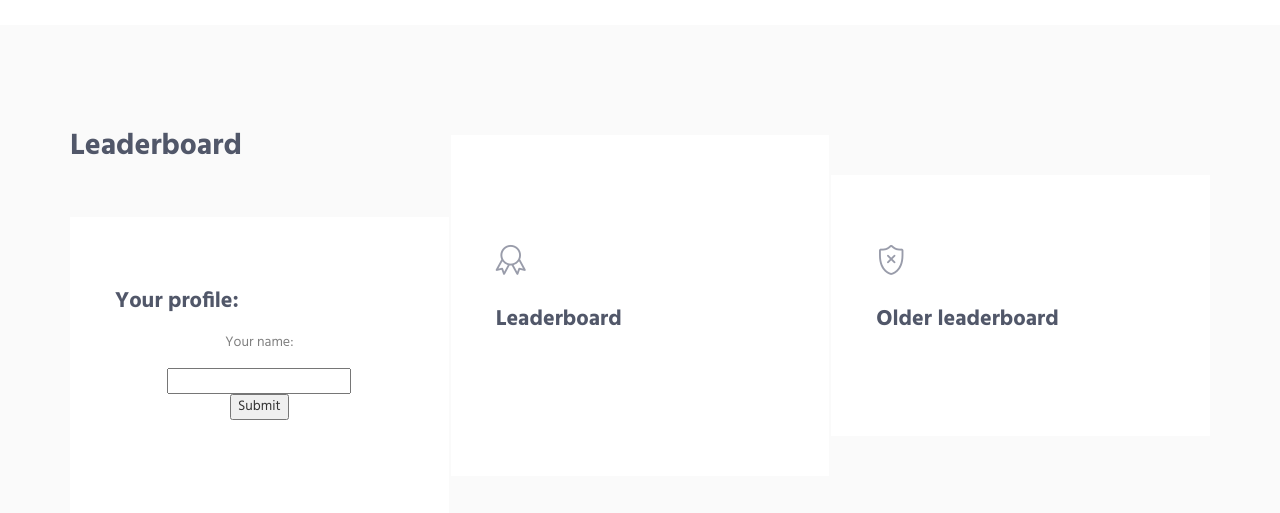
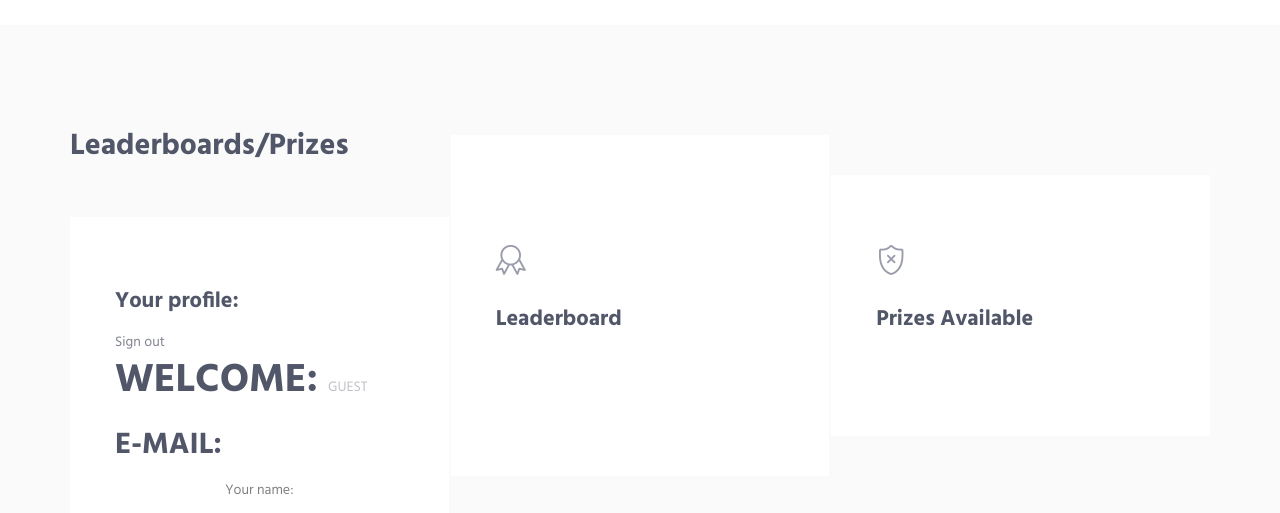
Before and after one commit to ealejeASC4/demoSite, a plain HTML site: page index.html in a window 1280 px wide. Shown: the part 1460-1973 px from the top of the page. Drawn offline with Linux system fonts and the light colour scheme; no server answers.

Commit message:
newest version

```diff
--- a/index.html
+++ b/index.html
@@ -14,7 +14,12 @@
     <!-- BEGIN HEAD -->
     <head>
 
+<!--Reference platform.js library here
+    592056830069-5ecmmhjbcopeapee54fqoel9vjgg6omd.apps.googleusercontent.com-->
+    <script src="https://apis.google.com/js/platform.js" async defer></script>
 
+   <!--Reference Client ID in meta tag here-->
+    <meta name="google-signin-client_id" content="592056830069-5ecmmhjbcopeapee54fqoel9vjgg6omd.apps.googleusercontent.com">
 
 <script src="https://www.gstatic.com/firebasejs/4.2.0/firebase.js"></script>
 <script>
@@ -239,7 +244,7 @@ $(document).ready(function(){
                 <div class="content-lg container">
                     <div class="row row-space-1">
                         <div class="col-sm-4 sm-margin-b-2">
-                            <h2>Leaderboard</h2>
+                            <h2>Leaderboards/Prizes</h2>
                             <!-- Pricing -->
                             <div class="pricing">
                                 <div class="margin-b-30">
@@ -250,12 +255,40 @@ $(document).ready(function(){
    <div class ="mainContainer">
      <h3>Your profile:</h3><div class="name2"></div>
 
+
+
+
+<div class="signs">
+        <div class="g-signin2" data-onsuccess="onSignIn"></div>
+        <a href="#" class="signOut" onclick="onSignOut();">Sign out</a>
+    </div>
+
+
+   <div class ="mainContainer">
+        <!--Text greeting user-->
+        <header>
+            <h1>WELCOME: <span class="userName">GUEST</span></h1>
+       </header>
+
+       <!--Populate section with user data-->
+        <section>
+
+
+           <!--User Data-->
+            <div class="userData">
+                <h2>E-MAIL:</h2>
+                <p class="email"></p>
+            </div>
+        </section>
+    </div>
+
 <div class="userContainer">
+
 
        <form>
             <div class="textContainer">
                 <div>
-                    <p><center><font color="grey">Your name:</font></center></p><center><input id="name" type="text"></center>
+                    <p><center><font color="grey">Your name:</font></center></p><center><input class='userName' id="name" type="text"></center>
                 </div>
 
            </div>
@@ -298,9 +331,7 @@ $(document).ready(function(){
                             <div class="pricing">
                                 <div class="margin-b-30">
                                     <i class="pricing-icon icon-shield"></i>
-                                    <h3>Older leaderboard</h3>
-
-
+                                    <h3>Prizes Available</h3>
 
 
 
--- a/js/layout.js
+++ b/js/layout.js
@@ -16,7 +16,6 @@ function setPosition(position) {
 }
 
 
-
 function showMap(){
     console.log(lad);
     console.log(long);
@@ -28,6 +27,7 @@ function showMap(){
     &q=Yahoo+New+York&center=${lad},${long}" allowfullscreen>
 </iframe>`)
 }
+
 
 
 let newEvent;
@@ -273,12 +273,15 @@ $(document).ready(function() {
 
 });
 
+//sign in
+
+
 function onSignIn(googleUser) {
     console.log('User signed in!');
     var profile = googleUser.getBasicProfile();
     //change userName text, img source, & email text based on profile
     $(".userName").text(profile.getName());
-    $("imgURL").attr("src", profile.getImageUrl());
+
     $(".email").text(profile.getEmail());
 }
 
@@ -295,7 +298,7 @@ function onSignOut() {
         console.log('User signed out.')
         //setting back to default
         $(".userName").text("GUEST");
-        $("imgURL").attr("src", "assets/placeholder.png");
+
         $(".email").text("");
     });
 }
```
